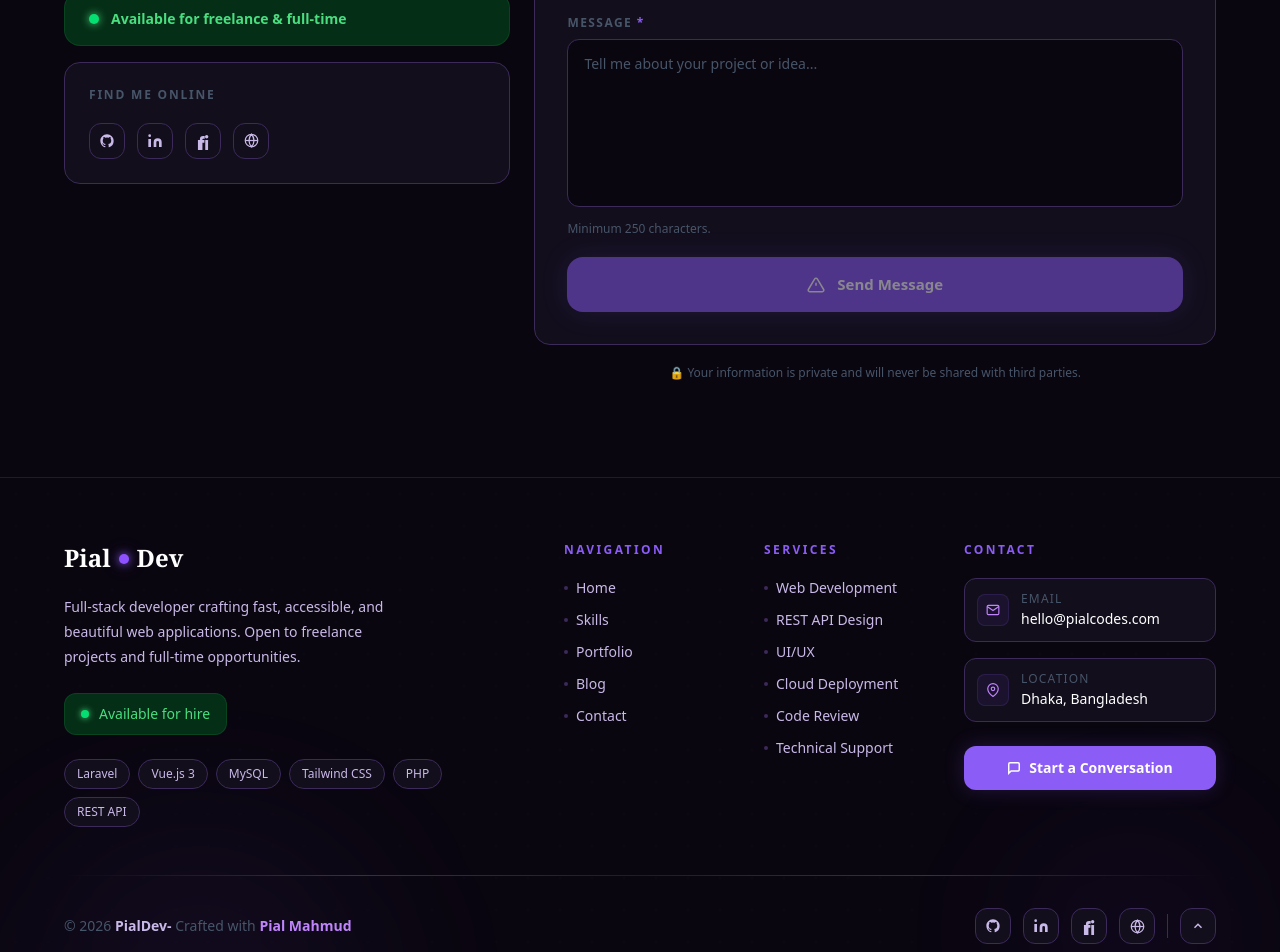
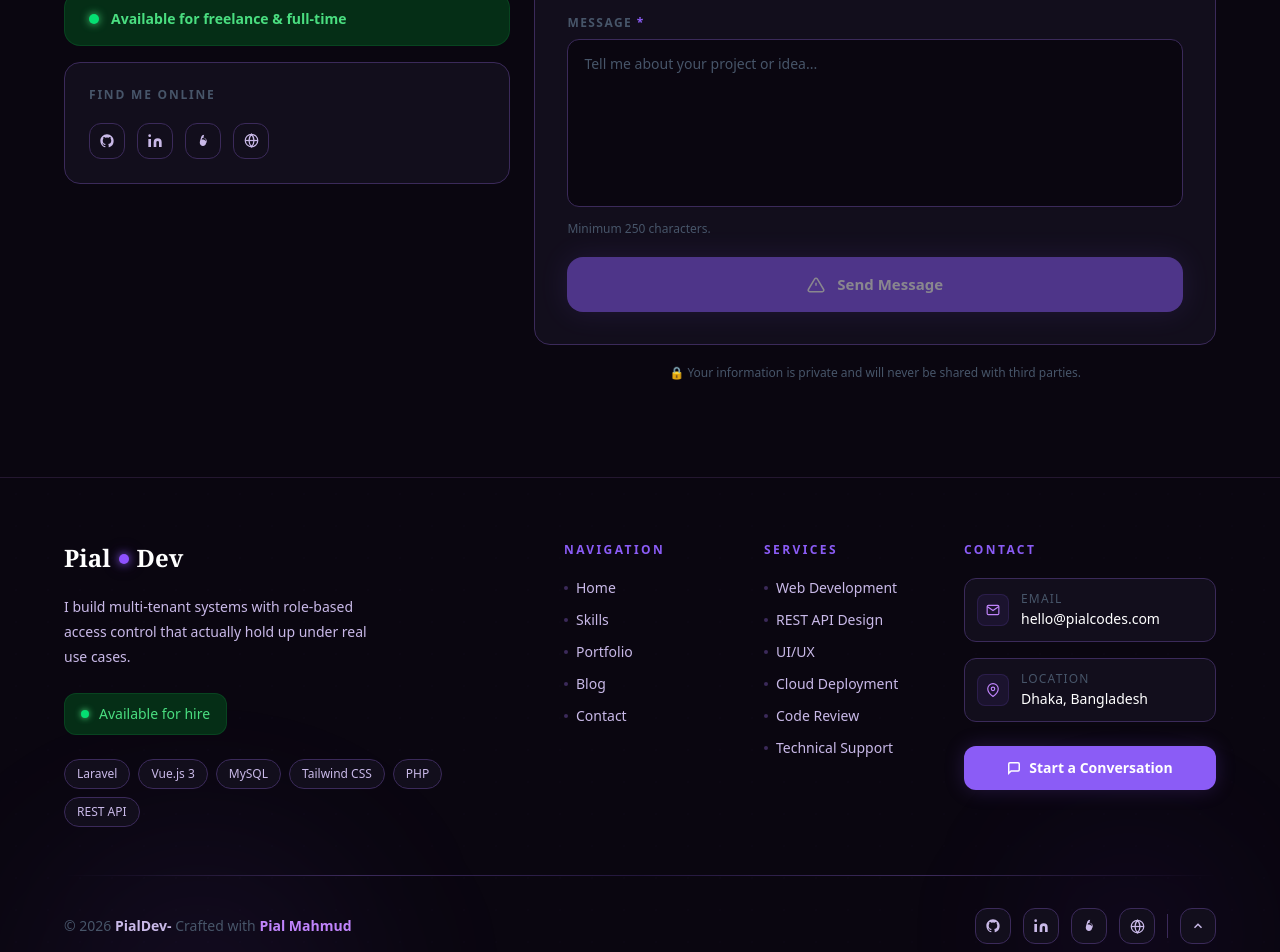
Before and after one commit to mahmudpial/portfolio_and_blog_app_fontend, a Vue app: page /contact in a window 1280 px wide. Shown: the part 780-1732 px from the top of the page. Built offline with nearby package versions, Linux system fonts and the light colour scheme; no server answers; the HTML template or start-up script is replaced by a standard one.

Commit message:
update social maketplace link

```diff
--- a/src/components/PublicFooter.vue
+++ b/src/components/PublicFooter.vue
@@ -31,9 +31,8 @@
 
                     <p class="text-sm leading-relaxed mb-6"
                         style="color:#C9B9E8;font-family:system-ui;max-width:320px;line-height:1.8;">
-                        Full-stack developer crafting fast, accessible, and beautiful
-                        web applications. Open to freelance projects and full-time
-                        opportunities.
+                        I build multi-tenant systems with role-based access control that actually hold up under real use
+                        cases.
                     </p>
 
                     <!-- Available badge -->
@@ -101,8 +100,7 @@
                     <div class="space-y-4 mb-6">
                         <a v-for="info in contactInfo" :key="info.label" :href="info.href"
                             :target="info.href.startsWith('mailto:') ? '_blank' : null"
-                            :rel="info.href.startsWith('mailto:') ? 'noopener noreferrer' : null"
-                            class="flex items-center gap-3 p-3 rounded-xl border transition-all
+                            :rel="info.href.startsWith('mailto:') ? 'noopener noreferrer' : null" class="flex items-center gap-3 p-3 rounded-xl border transition-all
                      hover:-translate-y-0.5 group"
                             style="background:#120E1C;border-color:#3B2A5A;text-decoration:none;"
                             onmouseover="this.style.borderColor='#8B5CF640'"
@@ -118,7 +116,7 @@
                                     {{ info.label }}
                                 </div>
                                 <div class="text-sm font-medium text-white" style="font-family:system-ui;">{{ info.value
-                                }}</div>
+                                    }}</div>
                             </div>
                         </a>
                     </div>
@@ -161,10 +159,10 @@
                     <a v-for="s in socials" :key="s.label" :href="s.url" target="_blank" :aria-label="s.label" class="w-9 h-9 rounded-xl border flex items-center justify-center
          transition-all hover:scale-110 hover:-translate-y-0.5"
                         style="background:#120E1C;border-color:#3B2A5A;color:#C9B9E8;"
-                        :onmouseover="s.label === 'Fiverr'
-                            ? `this.style.borderColor='#1dbf73';this.style.color='#1dbf73';this.style.boxShadow='0 0 10px #1dbf7330'`
+                        :onmouseover="s.label === 'Upwork'
+                            ? `this.style.borderColor='#6fda44';this.style.color='#6fda44';this.style.boxShadow='0 0 10px #6fda4430'`
                             : `this.style.borderColor='#8B5CF6';this.style.color='#C084FC';this.style.boxShadow='0 0 10px #8B5CF630'`"
-                        :onmouseout="s.label === 'Fiverr'
+                        :onmouseout="s.label === 'Upwork'
                             ? `this.style.borderColor='#3B2A5A';this.style.color='#C9B9E8';this.style.boxShadow='none'`
                             : `this.style.borderColor='#3B2A5A';this.style.color='#C9B9E8';this.style.boxShadow='none'`">
                         <!-- GitHub -->
@@ -179,13 +177,11 @@
                                 d="M16 8a6 6 0 0 1 6 6v7h-4v-7a2 2 0 0 0-2-2 2 2 0 0 0-2 2v7h-4v-7a6 6 0 0 1 6-6zM2 9h4v12H2z" />
                             <circle cx="4" cy="4" r="2" />
                         </svg>
-                        <!-- Fiverr -->
-                        <svg v-else-if="s.label === 'Fiverr'" width="18" height="18" viewBox="0 0 32 32"
+                        <!-- Upwork -->
+                        <svg v-else-if="s.label === 'Upwork'" width="18" height="18" viewBox="0 0 24 24"
                             fill="currentColor">
                             <path
-                                d="M7 32V14h3.5v-1.5C10.5 9 12.5 7 16 7h3v5h-2.5c-1 0-1.5.5-1.5 1.5V14H18.5v5H15V32H7z" />
-                            <circle cx="22.5" cy="8.5" r="3" />
-                            <rect x="20" y="14" width="5" height="18" rx="1" />
+                                d="M13.5 3.5c-1.7 0-3.2 1.1-3.8 2.9l-1.3 4.2c-.4 1.2-.7 2.6-.7 3.7 0 2.3 1.9 4.2 4.2 4.2 2.4 0 4.3-1.9 4.3-4.3 0-2.3-1.9-4.2-4.3-4.2-.6 0-1.2.1-1.7.3l.7-2.1c.6-.2 1.2-.3 1.8-.3 1.7 0 3.1 1.3 3.1 3.1 0 1.7-1.3 3.1-3.1 3.1-.8 0-1.5-.3-2-.8l-.8 2.3c.7.7 1.6 1.2 2.6 1.2 2.5 0 4.5-2 4.5-4.5 0-2.5-2-4.5-4.5-4.5z" />
                         </svg>
                         <!-- Globe -->
                         <svg v-else width="15" height="15" viewBox="0 0 24 24" fill="none" stroke="currentColor"
@@ -288,7 +284,7 @@ const contactInfo = [
 const socials = [
     { label: 'GitHub', url: 'https://github.com/' },
     { label: 'LinkedIn', url: 'https://www.linkedin.com/in/pial-mahmud/' },
-    { label: 'Fiverr', url: 'https://www.fiverr.com/s/akD7e5g' },
+    { label: 'Upwork', url: 'https://www.upwork.com/freelancers/~01e5ccd10431c78406?mp_source=share' },
     { label: 'Website', url: '#' },
 ]
 
--- a/src/views/public/ContactView.vue
+++ b/src/views/public/ContactView.vue
@@ -91,10 +91,10 @@
                                 class="w-9 h-9 rounded-xl border flex items-center justify-center
          transition-all hover:scale-110 hover:-translate-y-0.5"
                                 style="background:#120E1C;border-color:#3B2A5A;color:#C9B9E8;"
-                                :onmouseover="s.label === 'Fiverr'
-                                    ? `this.style.borderColor='#1dbf73';this.style.color='#1dbf73';this.style.boxShadow='0 0 10px #1dbf7330'`
+                                :onmouseover="s.label === 'Upwork'
+                                    ? `this.style.borderColor='#6fda44';this.style.color='#6fda44';this.style.boxShadow='0 0 10px #6fda4430'`
                                     : `this.style.borderColor='#8B5CF6';this.style.color='#C084FC';this.style.boxShadow='0 0 10px #8B5CF630'`"
-                                :onmouseout="s.label === 'Fiverr'
+                                :onmouseout="s.label === 'Upwork'
                                     ? `this.style.borderColor='#3B2A5A';this.style.color='#C9B9E8';this.style.boxShadow='none'`
                                     : `this.style.borderColor='#3B2A5A';this.style.color='#C9B9E8';this.style.boxShadow='none'`">
                                 <!-- GitHub -->
@@ -110,16 +110,11 @@
                                         d="M16 8a6 6 0 0 1 6 6v7h-4v-7a2 2 0 0 0-2-2 2 2 0 0 0-2 2v7h-4v-7a6 6 0 0 1 6-6zM2 9h4v12H2z" />
                                     <circle cx="4" cy="4" r="2" />
                                 </svg>
-                                <!-- Fiverr -->
-                                <svg v-else-if="s.label === 'Fiverr'" width="18" height="18" viewBox="0 0 32 32"
+                                <!-- Upwork -->
+                                <svg v-else-if="s.label === 'Upwork'" width="18" height="18" viewBox="0 0 24 24"
                                     fill="currentColor">
-                                    <!-- F stem -->
                                     <path
-                                        d="M7 32V14h3.5v-1.5C10.5 9 12.5 7 16 7h3v5h-2.5c-1 0-1.5.5-1.5 1.5V14H18.5v5H15V32H7z" />
-                                    <!-- i dot -->
-                                    <circle cx="22.5" cy="8.5" r="3" />
-                                    <!-- i stem -->
-                                    <rect x="20" y="14" width="5" height="18" rx="1" />
+                                        d="M13.5 3.5c-1.7 0-3.2 1.1-3.8 2.9l-1.3 4.2c-.4 1.2-.7 2.6-.7 3.7 0 2.3 1.9 4.2 4.2 4.2 2.4 0 4.3-1.9 4.3-4.3 0-2.3-1.9-4.2-4.3-4.2-.6 0-1.2.1-1.7.3l.7-2.1c.6-.2 1.2-.3 1.8-.3 1.7 0 3.1 1.3 3.1 3.1 0 1.7-1.3 3.1-3.1 3.1-.8 0-1.5-.3-2-.8l-.8 2.3c.7.7 1.6 1.2 2.6 1.2 2.5 0 4.5-2 4.5-4.5 0-2.5-2-4.5-4.5-4.5z" />
                                 </svg>
                                 <!-- Globe -->
                                 <svg v-else width="15" height="15" viewBox="0 0 24 24" fill="none" stroke="currentColor"
@@ -363,7 +358,7 @@ const contactInfo = [
 const socials = [
     { label: 'GitHub', url: 'https://github.com/' },
     { label: 'LinkedIn', url: 'https://www.linkedin.com/in/pial-mahmud/' },
-    { label: 'Fiverr', url: 'https://www.fiverr.com/s/akD7e5g' },
+    { label: 'Upwork', url: 'https://www.upwork.com/freelancers/~01e5ccd10431c78406?mp_source=share' },
     { label: 'Website', url: '#' },
 ]
 
--- a/src/views/public/HomeView.vue
+++ b/src/views/public/HomeView.vue
@@ -62,9 +62,9 @@
                     <!-- Bio -->
                     <p class="leading-relaxed mb-10 hero-bio"
                         style="color:#C9B9E8;max-width:480px;font-family:system-ui;font-size:16px;line-height:1.8;">
-                        I build fast, accessible, and beautiful web applications — from
-                        pixel-perfect frontends to robust backend systems. Passionate
-                        about clean code and great user experiences.
+                        I build multi-tenant systems with role-based access control that actually hold up under real
+                        use. Proven live in a production RBAC system, and stress-tested by a cross-tenant bug I found
+                        and fixed myself.
                     </p>
 
                     <!-- CTA buttons -->
@@ -114,14 +114,12 @@
                             </svg>
                         </a>
 
-                        <!-- Fiverr -->
-                        <a href="https://www.fiverr.com/s/akD7e5g" target="_blank" class="social-btn"
-                            aria-label="Fiverr">
-                            <svg width="18" height="18" viewBox="0 0 32 32" fill="currentColor">
+                        <!-- Upwork -->
+                        <a href="https://www.upwork.com/freelancers/~01e5ccd10431c78406?mp_source=share" target="_blank"
+                            class="social-btn" aria-label="Upwork">
+                            <svg width="18" height="18" viewBox="0 0 24 24" fill="currentColor">
                                 <path
-                                    d="M7 32V14h3.5v-1.5C10.5 9 12.5 7 16 7h3v5h-2.5c-1 0-1.5.5-1.5 1.5V14H18.5v5H15V32H7z" />
-                                <circle cx="22.5" cy="8.5" r="3" />
-                                <rect x="20" y="14" width="5" height="18" rx="1" />
+                                    d="M13.5 3.5c-1.7 0-3.2 1.1-3.8 2.9l-1.3 4.2c-.4 1.2-.7 2.6-.7 3.7 0 2.3 1.9 4.2 4.2 4.2 2.4 0 4.3-1.9 4.3-4.3 0-2.3-1.9-4.2-4.3-4.2-.6 0-1.2.1-1.7.3l.7-2.1c.6-.2 1.2-.3 1.8-.3 1.7 0 3.1 1.3 3.1 3.1 0 1.7-1.3 3.1-3.1 3.1-.8 0-1.5-.3-2-.8l-.8 2.3c.7.7 1.6 1.2 2.6 1.2 2.5 0 4.5-2 4.5-4.5 0-2.5-2-4.5-4.5-4.5z" />
                             </svg>
                         </a>
                     </div>
@@ -156,8 +154,9 @@
                                     <div class="w-28 h-28 rounded-full flex items-center justify-center
                               text-3xl font-bold text-white" style="background:linear-gradient(135deg,#3B2A5A 0%,#7C3AED 100%);
                     box-shadow:0 0 0 4px #120E1C,0 0 0 7px #3B2A5A,0 0 40px #8B5CF630;overflow:hidden;">
-                                        <img v-if="homeAvatarUrl && !homeAvatarLoadFailed" :src="homeAvatarUrl" alt="Admin avatar"
-                                            class="w-full h-full object-cover" @error="homeAvatarLoadFailed = true" />
+                                        <img v-if="homeAvatarUrl && !homeAvatarLoadFailed" :src="homeAvatarUrl"
+                                            alt="Admin avatar" class="w-full h-full object-cover"
+                                            @error="homeAvatarLoadFailed = true" />
                                         <span v-else>{{ ownerInitials }}</span>
                                     </div>
                                     <!-- Online indicator -->
@@ -168,11 +167,12 @@
 
                             <!-- Card body -->
                             <div class="px-8 pb-8">
-                                <h3 class="font-bold text-white text-[26px] mb-2 text-center" style="font-family:'Georgia',serif;">
+                                <h3 class="font-bold text-white text-[26px] mb-2 text-center"
+                                    style="font-family:'Georgia',serif;">
                                     {{ ownerName }}
                                 </h3>
                                 <p class="text-base mb-7 text-center" style="color:#C9B9E8;font-family:system-ui;">
-                                    Full-Stack Developer
+                                    Full-Stack Web Developer
                                 </p>
 
                                 <!-- Stats row -->
@@ -183,7 +183,8 @@
                                         <div class="font-bold text-white text-xl" style="font-family:'Georgia',serif;">
                                             {{ stat.value }}
                                         </div>
-                                        <div class="text-xs mt-1" style="color:#C9B9E8;font-family:system-ui;">{{ stat.label
+                                        <div class="text-xs mt-1" style="color:#C9B9E8;font-family:system-ui;">{{
+                                            stat.label
                                             }}</div>
                                     </div>
                                 </div>
@@ -288,7 +289,7 @@
                             {{ skill.name[0].toUpperCase() }}
                         </div>
                         <span class="text-sm font-medium text-white" style="font-family:system-ui;">{{ skill.name
-                            }}</span>
+                        }}</span>
                         <span class="text-xs font-semibold px-2 py-0.5 rounded-full"
                             style="background:#8B5CF615;color:#C084FC;font-family:system-ui;">
                             {{ skill.percentage }}%
@@ -795,8 +796,8 @@ watch(homeAvatarUrl, () => {
 
 // ── Typewriter role rotator ──────────────────────────────
 const roles = [
-    'Full-Stack Developer',
-    'Laravel Expert',
+    'Full-Stack Web Developer',
+    'Laravel Backend Expert',
     'UI/UX Enthusiast',
     'API Architect',
     'Problem Solver',
@@ -833,7 +834,7 @@ const projectsLoading = ref(true)
 
 const profileStats = computed(() => [
     { value: projects.value.length > 0 ? projects.value.length + '+' : '3+', label: 'Projects' },
-    { value: '3+', label: 'Years' },
+    { value: '1+', label: 'Years' },
     { value: skills.value.length > 0 ? skills.value.length + '+' : '10+', label: 'Skills' },
 ])
 
```
